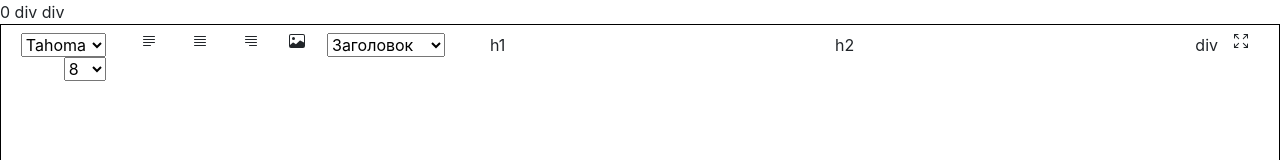
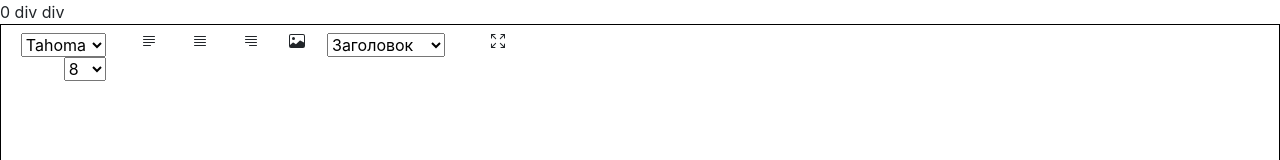
Before and after one commit to dimaarion/react-redactor, a React (Create React App) app: page / in a window 1280 px wide. Shown: the top 160 px of the page. Built offline with nearby package versions, Linux system fonts and the light colour scheme.

Commit message:
1 file modified

```diff
--- a/src/App.js
+++ b/src/App.js
@@ -69,24 +69,6 @@ useEffect(()=>{
         <div className="row col text-right pt-2 panel">
           <Panel setheaderType={setheaderType}settextbl ={settextbl}setitemss ={setitemss} items ={items} />
           <div
-            lassName="col"
-            onClick={() => {settextbl('h1');setitemss(items)}}
-          >
-            h1
-          </div>
-          <div
-            className="col"
-            onClick={() => {settextbl('h2');setitemss(items)}}
-          >
-            h2
-          </div>
-          <div
-            className="col"
-            onClick={() => {settextbl('h3');setitemss(items)}}
-          >
-            div
-          </div>
-          <div
             className="col-sm"
             className="sizes"
             onClick={() => setsizes(sizes === true ? false : true)}
```
